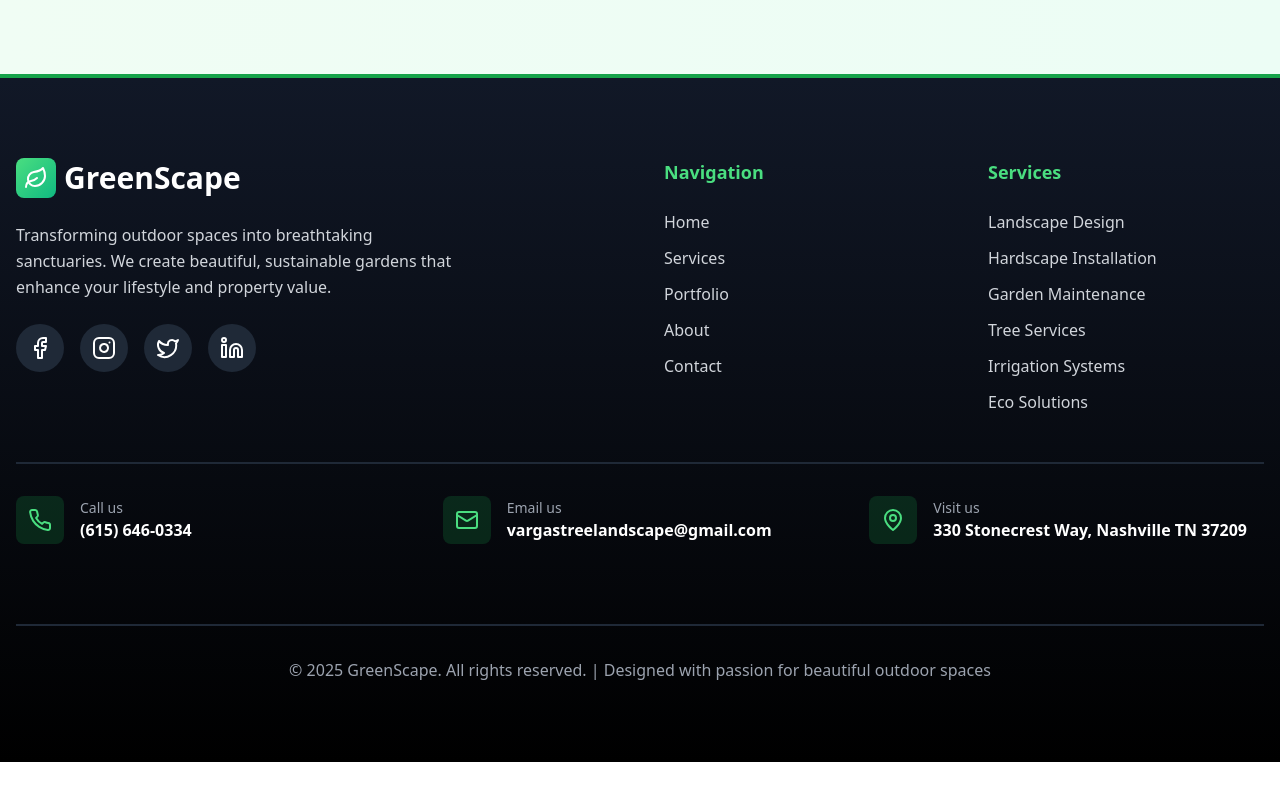
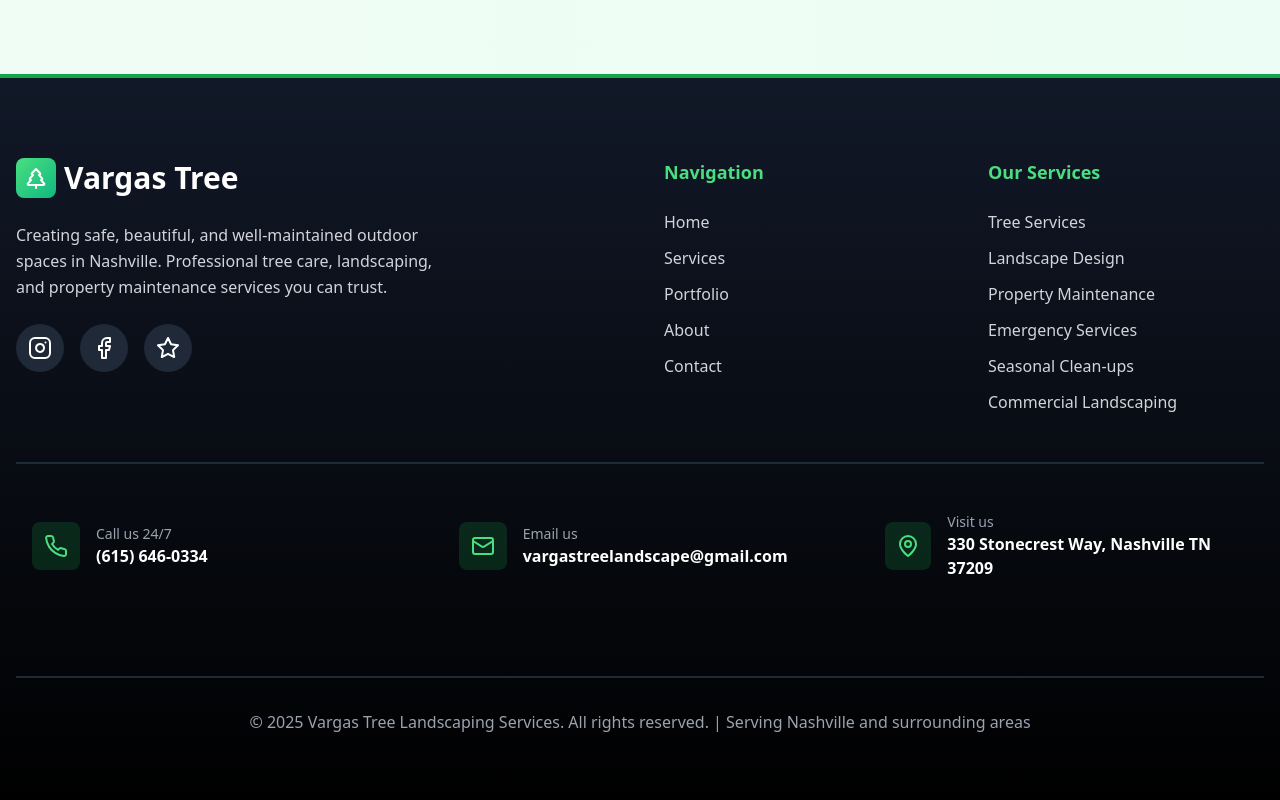
Before and after one commit to AlanF611/VARGAS-TREE-LANDSCAPE-SERVICES, a React (Vite) app: page /contact in a window 1280 px wide. Shown: the part 1986-2786 px from the top of the page. Before the commit the page ends 2748 px from the top, so only its background shows below. Built offline with nearby package versions, Linux system fonts and the light colour scheme.

Commit message:
Revise Footer component with new branding and links
Updated footer content and icons for branding consistency.

```diff
--- a/src/components/Footer.tsx
+++ b/src/components/Footer.tsx
@@ -1,5 +1,5 @@
 import { Link } from 'react-router-dom';
-import { Leaf, Facebook, Instagram, Twitter, Linkedin, MapPin, Phone, Mail } from 'lucide-react';
+import { TreePine, Facebook, Instagram, Star, MapPin, Phone, Mail } from 'lucide-react';
 
 export default function Footer() {
   const currentYear = new Date().getFullYear();
@@ -11,24 +11,41 @@ export default function Footer() {
           <div className="md:col-span-2">
             <div className="flex items-center space-x-2 mb-6">
               <div className="p-2 bg-gradient-to-br from-green-400 to-emerald-500 rounded-lg">
-                <Leaf className="w-6 h-6 text-white" />
+                <TreePine className="w-6 h-6 text-white" />
               </div>
-              <span className="text-3xl font-black">GreenScape</span>
+              <span className="text-3xl font-black">Vargas Tree</span>
             </div>
             <p className="text-gray-300 mb-6 leading-relaxed max-w-md">
-              Transforming outdoor spaces into breathtaking sanctuaries. We create beautiful, sustainable gardens that enhance your lifestyle and property value.
+              Creating safe, beautiful, and well-maintained outdoor spaces in Nashville. Professional tree care, landscaping, and property maintenance services you can trust.
             </p>
             <div className="flex space-x-4">
-              {[Facebook, Instagram, Twitter, Linkedin].map((Icon, i) => (
-                <a
-                  key={i}
-                  href="#"
-                  className="w-12 h-12 bg-gray-800 hover:bg-gradient-to-br hover:from-green-400 hover:to-emerald-500 rounded-full flex items-center justify-center transition-all transform hover:scale-110"
-                  aria-label="Social media"
-                >
-                  <Icon className="w-6 h-6" />
-                </a>
-              ))}
+              <a
+                href="https://www.instagram.com/vargastreelandscaping?igsh=em5tbXQxYnYwdzdm&utm_source=qr"
+                target="_blank"
+                rel="noopener noreferrer"
+                className="w-12 h-12 bg-gray-800 hover:bg-gradient-to-r hover:from-pink-500 hover:to-purple-600 rounded-full flex items-center justify-center transition-all transform hover:scale-110"
+                aria-label="Instagram"
+              >
+                <Instagram className="w-6 h-6" />
+              </a>
+              <a
+                href="https://www.facebook.com/p/Vargas-Tree-Landscaping-Services-61574446057446/"
+                target="_blank"
+                rel="noopener noreferrer"
+                className="w-12 h-12 bg-gray-800 hover:bg-blue-600 rounded-full flex items-center justify-center transition-all transform hover:scale-110"
+                aria-label="Facebook"
+              >
+                <Facebook className="w-6 h-6" />
+              </a>
+              <a
+                href="https://m.yelp.com/biz/vargas-tree-landscaping-services-nashville-davidson-metropolitan-government-balance"
+                target="_blank"
+                rel="noopener noreferrer"
+                className="w-12 h-12 bg-gray-800 hover:bg-red-600 rounded-full flex items-center justify-center transition-all transform hover:scale-110"
+                aria-label="Yelp"
+              >
+                <Star className="w-6 h-6" />
+              </a>
             </div>
           </div>
 
@@ -55,25 +72,46 @@ export default function Footer() {
           </div>
 
           <div>
-            <h4 className="text-lg font-black mb-6 text-green-400">Services</h4>
+            <h4 className="text-lg font-black mb-6 text-green-400">Our Services</h4>
             <ul className="space-y-3 text-gray-300">
-              <li>Landscape Design</li>
-              <li>Hardscape Installation</li>
-              <li>Garden Maintenance</li>
-              <li>Tree Services</li>
-              <li>Irrigation Systems</li>
-              <li>Eco Solutions</li>
+              <li className="hover:text-green-400 transition-colors">Tree Services</li>
+              <li className="hover:text-green-400 transition-colors">Landscape Design</li>
+              <li className="hover:text-green-400 transition-colors">Property Maintenance</li>
+              <li className="hover:text-green-400 transition-colors">Emergency Services</li>
+              <li className="hover:text-green-400 transition-colors">Seasonal Clean-ups</li>
+              <li className="hover:text-green-400 transition-colors">Commercial Landscaping</li>
             </ul>
           </div>
         </div>
 
         <div className="grid md:grid-cols-3 gap-8 mb-12 py-8 border-t-2 border-gray-800">
           {[
-            { icon: Phone, label: '(615) 646-0334', text: 'Call us' },
-            { icon: Mail, label: 'vargastreelandscape@gmail.com', text: 'Email us' },
-            { icon: MapPin, label: '330 Stonecrest Way, Nashville TN 37209', text: 'Visit us' },
+            {
+              icon: Phone,
+              label: '(615) 646-0334',
+              text: 'Call us 24/7',
+              href: 'tel:6156460334'
+            },
+            {
+              icon: Mail,
+              label: 'vargastreelandscape@gmail.com',
+              text: 'Email us',
+              href: 'mailto:vargastreelandscape@gmail.com'
+            },
+            {
+              icon: MapPin,
+              label: '330 Stonecrest Way, Nashville TN 37209',
+              text: 'Visit us',
+              href: 'https://maps.google.com/?q=330+Stonecrest+Way+Nashville+TN+37209'
+            },
           ].map((contact, i) => (
-            <div key={i} className="flex items-center gap-4 group">
+            <a
+              key={i}
+              href={contact.href}
+              target={contact.href.startsWith('http') ? '_blank' : '_self'}
+              rel={contact.href.startsWith('http') ? 'noopener noreferrer' : ''}
+              className="flex items-center gap-4 group hover:bg-gray-800/50 p-4 rounded-lg transition-all"
+            >
               <div className="w-12 h-12 bg-green-600/20 rounded-lg flex items-center justify-center group-hover:bg-green-600 transition-all">
                 <contact.icon className="w-6 h-6 text-green-400 group-hover:text-white transition-colors" />
               </div>
@@ -81,13 +119,13 @@ export default function Footer() {
                 <p className="text-sm text-gray-400">{contact.text}</p>
                 <p className="font-semibold text-white">{contact.label}</p>
               </div>
-            </div>
+            </a>
           ))}
         </div>
 
         <div className="border-t-2 border-gray-800 pt-8 text-center">
           <p className="text-gray-400">
-            &copy; {currentYear} GreenScape. All rights reserved. | Designed with passion for beautiful outdoor spaces
+            &copy; {currentYear} Vargas Tree Landscaping Services. All rights reserved. | Serving Nashville and surrounding areas
           </p>
         </div>
       </div>
```
